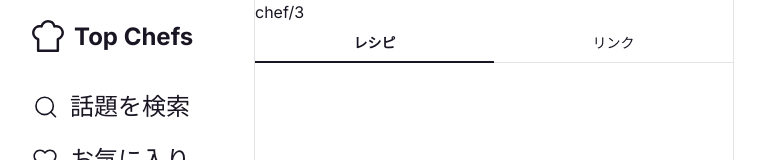
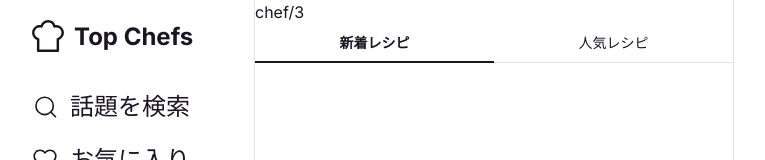
Before and after one commit to qin-team-recipe/01-frontend, a Next.js app: page /chef/3 in a window 1280 px wide. Shown: the top 160 px of the page, without its empty margins (267-1032 px from the left). Built offline with nearby package versions, Linux system fonts and the light colour scheme.

Commit message:
fix: 新着レシピ/人気レシピに修正

```diff
--- a/src/app/chef/[target]/page.tsx
+++ b/src/app/chef/[target]/page.tsx
@@ -4,8 +4,8 @@ import styles from "./chef.module.scss";
 
 // TODO: APIと連携するまでの仮実装
 const dummyData = [
-  { id: 1, label: "レシピ" },
-  { id: 2, label: "リンク" },
+  { id: 1, label: "新着レシピ" },
+  { id: 2, label: "人気レシピ" },
 ];
 
 export default function Page({ params }: { params: { target: string } }) {
```
